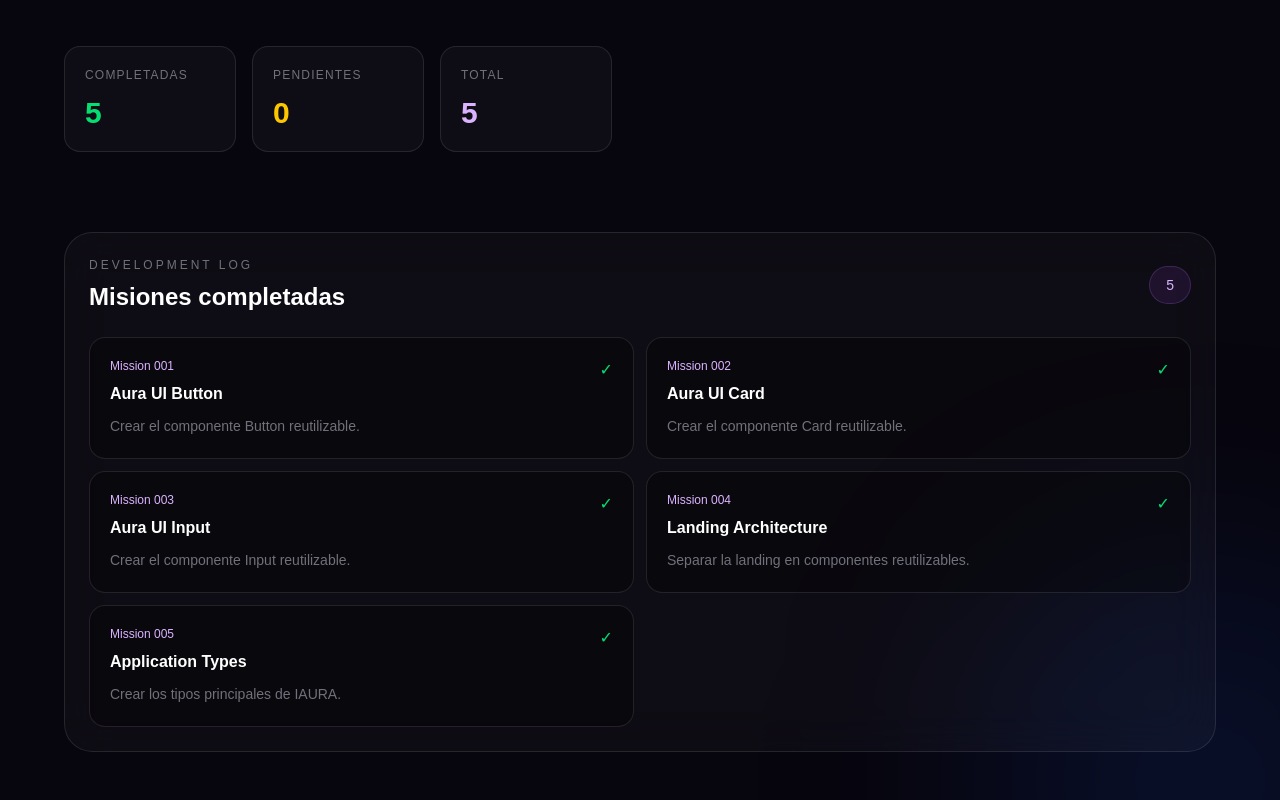
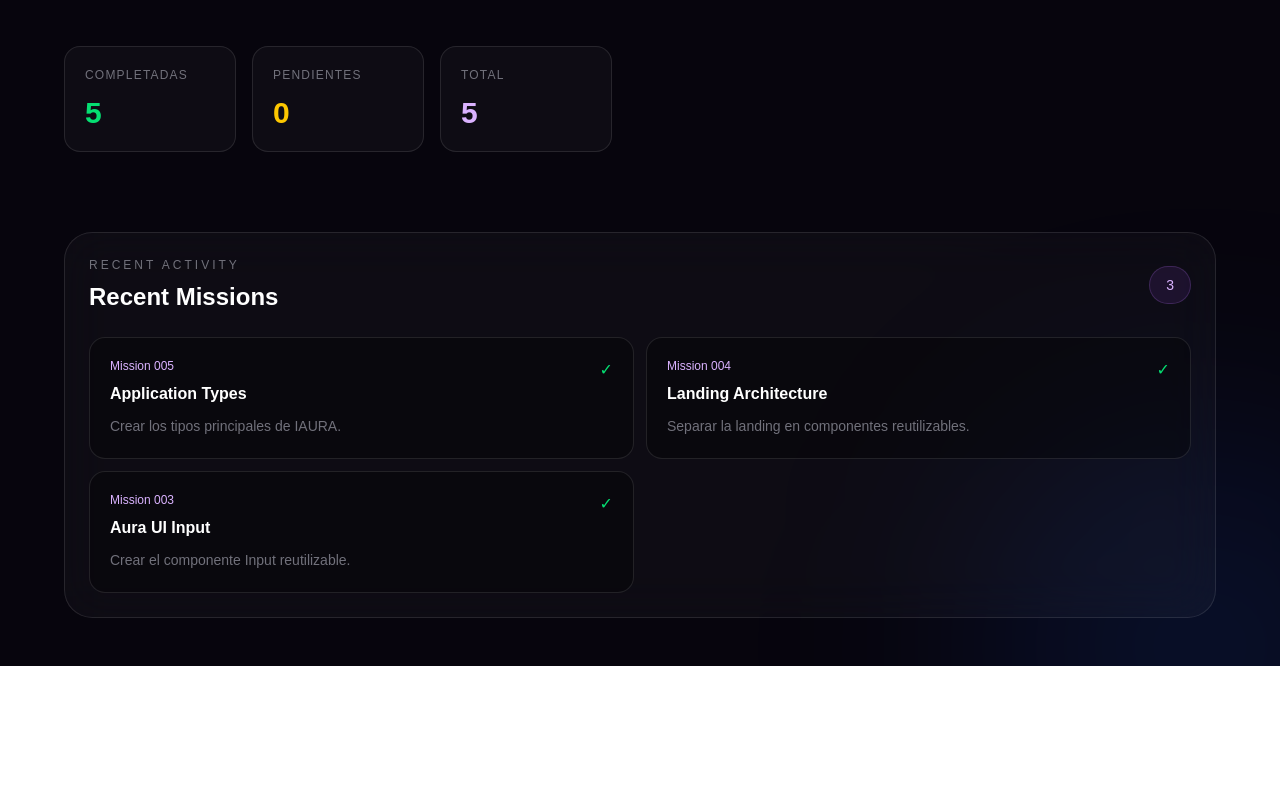
Before and after one commit to IAura-001/IAURA, a Next.js app: page / in a window 1280 px wide. Shown: the part 1110-1910 px from the top of the page. After the commit the page ends 1776 px from the top, so only its background shows below. Built offline with nearby package versions, Linux system fonts and the light colour scheme.

Commit message:
Mission 013 - Add recent missions widget

```diff
--- a/app/page.tsx
+++ b/app/page.tsx
@@ -22,7 +22,7 @@ const activeMode =
 const completedMissions = MISSIONS.filter(
   (mission) => mission.completed
 );
-
+const recentMissions = completedMissions.slice(-3).reverse();
   return (
     <main
   className="relative min-h-screen overflow-hidden px-6 text-white"
@@ -58,7 +58,7 @@ const completedMissions = MISSIONS.filter(
   completed={completedMissions.length}
   total={MISSIONS.length}
 />
-<MissionList missions={completedMissions} />
+<MissionList missions={recentMissions} />
 
 
       </section>
--- a/components/sections/MissionList.tsx
+++ b/components/sections/MissionList.tsx
@@ -12,11 +12,11 @@ export default function MissionList({ missions }: MissionListProps) {
         <div className="flex items-center justify-between">
           <div>
             <p className="text-xs tracking-[0.25em] text-zinc-500">
-              DEVELOPMENT LOG
+              RECENT ACTIVITY
             </p>
 
             <h2 className="mt-2 text-2xl font-semibold">
-              Misiones completadas
+              Recent Missions
             </h2>
           </div>
 
```
